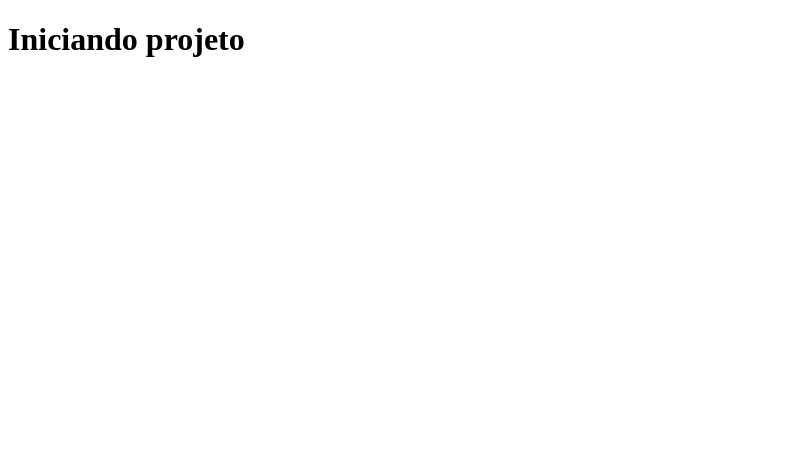
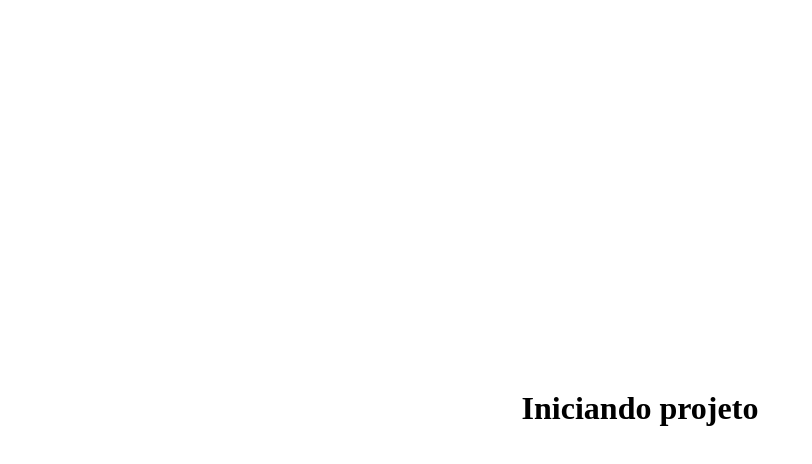
Before and after one commit to euerickap/ecoleta, a plain HTML site: page index.html in a window 1280 px wide. Shown: the whole page, without its empty margins (0-812 px from the left). Drawn offline with Linux system fonts and the light colour scheme.

Commit message:
test edit index.html

```diff
--- a/index.html
+++ b/index.html
@@ -6,10 +6,11 @@
   <meta http-equiv="X-UA-Compatible" content="IE=edge">
   <meta name="viewport" content="width=device-width, initial-scale=1.0">
   <title>Ecoleta</title>
+  <link rel="stylesheet" href="/main.css">
 </head>
 
 <body>
-  <div>
+  <div class="container">
     <h1>
       Iniciando projeto
     </h1>
--- /dev/null
+++ b/main.css
@@ -0,0 +1,10 @@
+.container {
+  height: 100vh;
+  display: flex;
+  align-items: center;
+  justify-content: center;
+}
+
+.container>div>h1 {
+  font-size: 4rem;
+}
```
